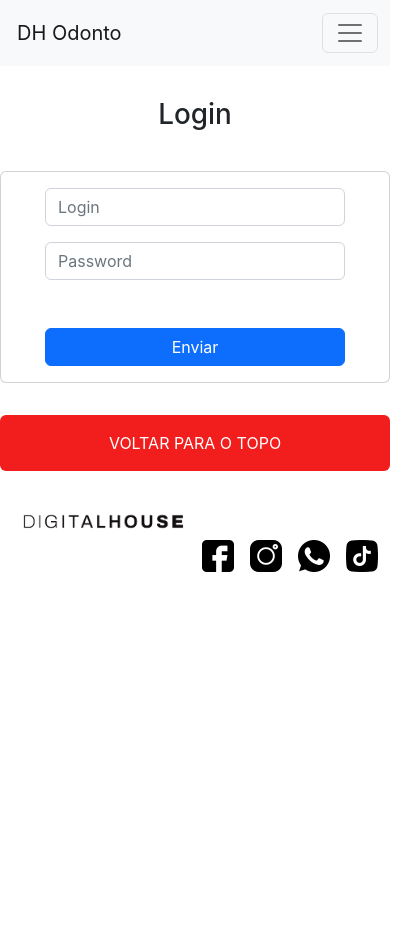
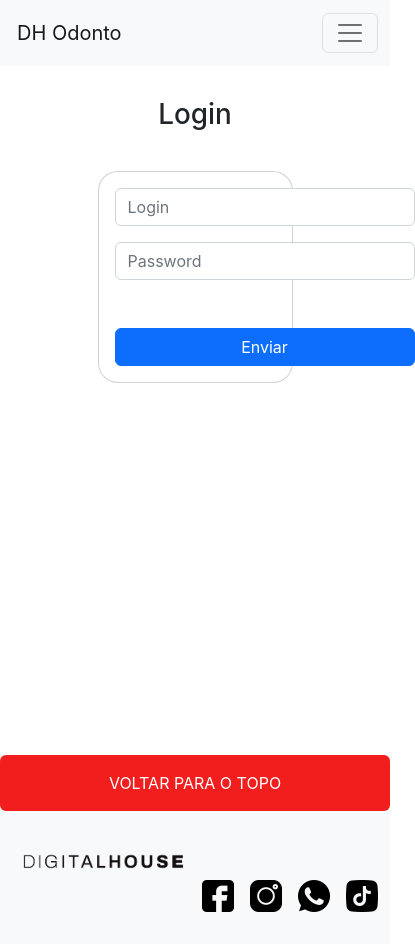
Before and after one commit to Gustavo-mb/front3, a React (Create React App) app in the folder Checkpoint/: page /login in a window 390 px wide. Shown: the whole page, 415 px wide, since content can reach past the window. Before the commit the page ends 844 px from the top, so only its background shows below. Built offline with nearby package versions, Linux system fonts and the light colour scheme.

Commit message:
atualização projeto

```diff
--- a/Checkpoint/src/App.jsx
+++ b/Checkpoint/src/App.jsx
@@ -1,25 +1,20 @@
-import { useState } from "react";
+import React, { useContext } from "react";
 import { Outlet } from "react-router-dom";
 import Navbar from "./Components/Navbar";
 import Footer from "./Components/Footer";
+import { ThemeContext } from "./Context/ThemeContext"; // Importe o ThemeContext
 
 const App = () => {
-  const [darkMode, setDarkMode] = useState(false);
-
-  const toggleDarkMode = () => {
-    setDarkMode(!darkMode);
-  };
+  const { darkMode, toggleDarkMode } = useContext(ThemeContext); // Use o ThemeContext
 
   return (
     <>
       <div className={`app ${darkMode ? "dark" : "light"}`}>
-
         <Navbar darkMode={darkMode} toggleDarkMode={toggleDarkMode} />
         <div>
           <Outlet />
           <Footer />
         </div>
-
       </div>
     </>
   );
--- a/Checkpoint/src/Components/Card.jsx
+++ b/Checkpoint/src/Components/Card.jsx
@@ -1,44 +1,44 @@
+import React, { useEffect, useState, useContext } from "react";
+import axios from "axios";
 import styles from "./Card.module.css";
-import React, { useEffect, useState } from "react";
-import axios from "axios";
+import { ThemeContext } from "../Context/ThemeContext";
 
 const Card = () => {
-  const [dentista, setDentista] = useState([]);
+  const { darkMode } = useContext(ThemeContext);
+  const [dentistas, setDentistas] = useState([]);
 
-
-useEffect(()=>{
+  useEffect(() => {
     const fetchDentistas = async () => {
       try {
         const response = await axios.get(
           "https://dhodonto.ctdprojetointegrador.com/dentista"
         );
         const data = response.data;
-      setDentista(data);
+        setDentistas(data);
       } catch (error) {
-      console.log(error)
-      console.log("Lista de dentista vazia!")
+        console.log(error);
+        console.log("Lista de dentistas vazia!");
       }
     };
+
     fetchDentistas();
-},[]);
+  }, []);
 
   return (
     <>
-      {/* //Na linha seguinte deverá ser feito um teste se a aplicação
-        // está em dark mode e deverá utilizar o css correto */}
-
-        {dentista.map((dentistas)=> (
-      <div key={dentista.matricula} className={`card`}>
+      {dentistas.map((dentista) => (
+        <div key={dentista.matricula} className={`card ${darkMode ? styles.cardDark : ""}`}>
           <img
             className="card-img-top"
             src="/images/doctor.jpg"
             alt="doctor placeholder"
+
           />
-        <div className={`card-body ${styles.CardBody}`}>
-          {/* Na linha seguinte o link deverá utilizar a matricula, nome e sobrenome do dentista
-          que vem da API */}
-          <a href={`/dentista/${dentistas.matricula}`}>
-            <h5 className={`card-title ${styles.title}`}>{dentistas.nome} {dentistas.sobrenome}</h5>
+          <div className={`card-body ${darkMode ? styles.cardDark: ""}`}>
+            <a href={`/dentista/${dentista.matricula}`}>
+              <h5 className={`card-title ${styles.title}`}>
+                {dentista.nome} {dentista.sobrenome}
+              </h5>
             </a>
           </div>
         </div>
--- a/Checkpoint/src/Components/Footer.jsx
+++ b/Checkpoint/src/Components/Footer.jsx
@@ -1,24 +1,29 @@
+import React, { useContext } from "react";
 import styles from "./Footer.module.css";
+import { ThemeContext } from "../Context/ThemeContext";
 
 const Footer = () => {
+  const { darkMode } = useContext(ThemeContext);
+
   const scrollToTop = () => {
-    window.scrollTo(0, 0)
-  }
+    window.scrollTo(0, 0);
+  };
+
   return (
     <footer>
       <div className={styles.footerWrapper}>
-        <button className={`btn btn-danger ${styles.top}`} onClick={scrollToTop}>Voltar para o topo</button>
-        {/* //Na linha seguinte deverá ser feito um teste se a aplicação
-        // está em dark mode e deverá utilizar a class navbar-dark bg-dark ou navbar-light bg-light  */}
-        <div className={`navbar-light bg-light} ${styles.footer}`}>
+        <button className={`btn btn-danger ${styles.top}`} onClick={scrollToTop}>
+          Voltar para o topo
+        </button>
+        <div
+          className={`navbar-light ${darkMode ? "navbar-dark bg-dark" : "bg-light"} ${styles.footer}`}
+        >
           <div className="container">
             <div className={`row`}>
-              <div className="col-sm-12 col-lg-6">
-                {/* //Na linha seguinte deverá ser feito um teste se a aplicação
-                // está em dark mode e deverá utilizar o css correto */}
-                <img className={`${styles.dhLogo}`} src="/images/DH.png" alt='DH-logo' />
+            <div className={`col-sm-12 col-lg-6 ${darkMode ? styles.iconsDark : ""}`}>
+                <img className={`${styles.dhLogo}`} src="/images/DH.png" alt="DH-logo" />
               </div>
-              <div className={`col-sm-12 col-lg-6 ${styles.icons}`}>
+              <div className={`col-sm-12 col-lg-6 ${styles.icons} ${darkMode ? styles.iconsDark : ""}`}>
                 <img src="/images/ico-facebook.png" alt="ícone do facebook" className={styles.icon} />
                 <img src="/images/ico-instagram.png" alt="ícone do instagram" className={styles.icon} />
                 <img src="/images/ico-whatsapp.png" alt="ícone do whatsapp" className={styles.icon} />
@@ -28,8 +33,8 @@ const Footer = () => {
           </div>
         </div>
       </div>
-    </footer >
-  )
-}
+    </footer>
+  );
+};
 
-export default Footer
+export default Footer;
--- a/Checkpoint/src/Components/Footer.module.css
+++ b/Checkpoint/src/Components/Footer.module.css
@@ -1,4 +1,9 @@
 .footerWrapper {
+  display: flex;
+  flex-direction: column;
+ }
+
+.footer {
   margin-top: auto;
 }
 
--- a/Checkpoint/src/Components/Form.module.css
+++ b/Checkpoint/src/Components/Form.module.css
@@ -1,15 +1,31 @@
-.card{
+.card {
   width: 23rem;
   gap: 1rem;
   padding: 1rem;
+  margin: auto;
   margin-top: 2rem;
-  height: calc(100vh -86px);
+  height: calc(100vh - 86px);
+  display: flex;
+  flex-direction: column;
+  justify-content: center;
 }
 
-.cardDark{
+.cardDark {
   background-color: #31313196;
+
 }
 
-.inputSpacing+.inputSpacing{
+.inputSpacing + .inputSpacing {
   margin: 1rem 0;
 }
+
+.Container{
+
+
+  --bs-gutter-x: 1.5rem;
+  --bs-gutter-y: 0;
+  width: 50%;
+  border-radius: 20px;
+  margin-right: auto;
+  margin-left: auto;
+}
--- a/Checkpoint/src/Components/LoginForm.jsx
+++ b/Checkpoint/src/Components/LoginForm.jsx
@@ -2,16 +2,18 @@ import styles from "./Form.module.css";
 import { useNavigate } from "react-router-dom";
 import { useState, useEffect, useContext } from "react";
 import useApi from "../Hooks/useApi";
-import { AuthContext } from "../AuthContext";
+import { AuthContext } from "../Context/AuthContext";
+import { ThemeContext } from "../Context/ThemeContext";
+
 
 const LoginForm = () => {
+  const { darkMode } = useContext(ThemeContext);
   /// Estado dos campos de input do formulário
-  const [login, setLogin] = useState(
-    {
+  const [login, setLogin] = useState({
     username: "",
     password: ""
-    }
-  );
+  });
+
 
   const { data, isLoading, error, shouldFetch } = useApi();
   /// Hook utilizado para fazer a navegação entre rotas
@@ -36,10 +38,9 @@ const LoginForm = () => {
   };
 
   return (
-    <div
-      className={`text-center card container card`}
-    >
-      <div className={`card-body ${styles.CardBody}`}>
+    <main>
+      <div className={`text-center card ${styles.Container} ${darkMode ? styles.cardDark : ""}`}>
+        <div className={`card-body `}>
           <form onSubmit={handleSubmit}>
             <input
               className={`form-control ${styles.inputSpacing}`}
@@ -55,7 +56,6 @@ const LoginForm = () => {
               name="password"
               value={login.password}
               onChange={(e) => setLogin({ ...login, password: e.target.value })}
-
               type="password"
               required
             />
@@ -70,6 +70,7 @@ const LoginForm = () => {
           </form>
         </div>
       </div>
+    </main>
   );
 };
 
--- a/Checkpoint/src/Components/Navbar.jsx
+++ b/Checkpoint/src/Components/Navbar.jsx
@@ -1,15 +1,22 @@
 import { Link, useNavigate } from "react-router-dom";
 import { useContext } from "react";
-import { AuthContext } from "../AuthContext";
-
-const Navbar = ({ darkMode, toggleDarkMode }) => {
+import { AuthContext } from "../Context/AuthContext";
+import { ThemeContext } from "../Context/ThemeContext";
+import styles from "./Navbar.module.css"
+const Navbar = () => {
   const navigate = useNavigate();
   const { loggedIn, logout } = useContext(AuthContext);
+  const { darkMode, toggleDarkMode } = useContext(ThemeContext);
 
   const handleLogout = () => {
-    logout();
-    // Redireciona para a página Home após realizar o logout
-    navigate("/home");
+    const confirmLogout = window.confirm("Tem certeza de que deseja sair?");
+    if (confirmLogout) {
+      logout();
+      localStorage.removeItem("jwtToken"); // Remova o token JWT do armazenamento local do navegador
+      // Lógica adicional após o logoff, se necessário
+      console.log("Usuário saiu com sucesso");
+      navigate("/home");
+    }
   };
 
   return (
@@ -40,7 +47,7 @@ const Navbar = ({ darkMode, toggleDarkMode }) => {
             className="collapse navbar-collapse justify-content-end"
             id="navbarsExample03"
           >
-            <ul className="navbar-nav mb-2 mb-sm-0">
+            <ul className={`navbar-nav mb-2 mb-sm-0 ${styles.NavLoginLogout}`}>
               <li className="nav-item">
                 <Link className="nav-link" to="/home">
                   Home
--- a/Checkpoint/src/Components/Navbar.module.css
+++ b/Checkpoint/src/Components/Navbar.module.css
@@ -19,3 +19,7 @@
   width: 3rem;
   height: 3rem;
 }
+
+.NavLoginLogout{
+  gap: 10px;
+}
--- /dev/null
+++ b/Checkpoint/src/Context/GlobalContext.js
@@ -0,0 +1,16 @@
+import React from "react";
+import ThemeProvider from "./ThemeContext";
+import { AuthProvider } from "./AuthContext";
+
+
+const GlobalProvider = ({ children }) => {
+  return (
+    <ThemeProvider>
+      <AuthProvider>
+        {children}
+      </AuthProvider>
+    </ThemeProvider>
+  );
+};
+
+export { GlobalProvider };
--- /dev/null
+++ b/Checkpoint/src/Context/ThemeContext.js
@@ -0,0 +1,59 @@
+import React, { createContext, useReducer } from "react";
+
+// Crie o contexto global
+export const ThemeContext = createContext();
+
+const initialState = {
+  darkMode: false,
+  loggedIn: false,
+};
+
+const reducer = (state, action) => {
+  switch (action.type) {
+    case "TOGGLE_DARK_MODE":
+      return {
+        ...state,
+        darkMode: !state.darkMode,
+      };
+    case "LOG_IN":
+      return {
+        ...state,
+        loggedIn: true,
+      };
+    case "LOG_OUT":
+      return {
+        ...state,
+        loggedIn: false,
+      };
+    default:
+      return state;
+  }
+};
+
+const ThemeProvider = ({ children }) => {
+  const [state, dispatch] = useReducer(reducer, initialState);
+
+  const toggleDarkMode = () => {
+    dispatch({ type: "TOGGLE_DARK_MODE" });
+  };
+
+  const handleLogout = () => {
+    dispatch({ type: "LOG_OUT" });
+  };
+
+  return (
+    // Forneça os valores do contexto para os componentes filhos
+    <ThemeContext.Provider
+      value={{
+        darkMode: state.darkMode,
+        toggleDarkMode,
+        loggedIn: state.loggedIn,
+        handleLogout,
+      }}
+    >
+      {children}
+    </ThemeContext.Provider>
+  );
+};
+
+export default ThemeProvider;
--- a/Checkpoint/src/index.jsx
+++ b/Checkpoint/src/index.jsx
@@ -7,13 +7,13 @@ import App from "./App";
 import Home from "./Routes/Home";
 import Login from "./Routes/Login";
 import Detail from "./Routes/Detail";
-import { AuthProvider } from "./AuthContext";
 import "./index.css";
+import { GlobalProvider } from "./Context/GlobalContext";
 
 const root = ReactDOM.createRoot(document.getElementById("root"));
 root.render(
   <BrowserRouter>
-    <AuthProvider>
+    <GlobalProvider>
       <Routes>
         <Route path="/" element={<App />}>
           <Route path="/" element={<Navigate to={"/home"} />} />
@@ -22,6 +22,6 @@ root.render(
           <Route path="/dentista/:id" element={<Detail />} />
         </Route>
       </Routes>
-    </AuthProvider>
+    </GlobalProvider>
   </BrowserRouter>
 );
```
Also changed, not shown: Checkpoint/src/Context/AuthContext.js (renamed from Checkpoint/src/AuthContext.js, +6 -2 lines). Lines whose indentation alone changed are shown as unchanged.
